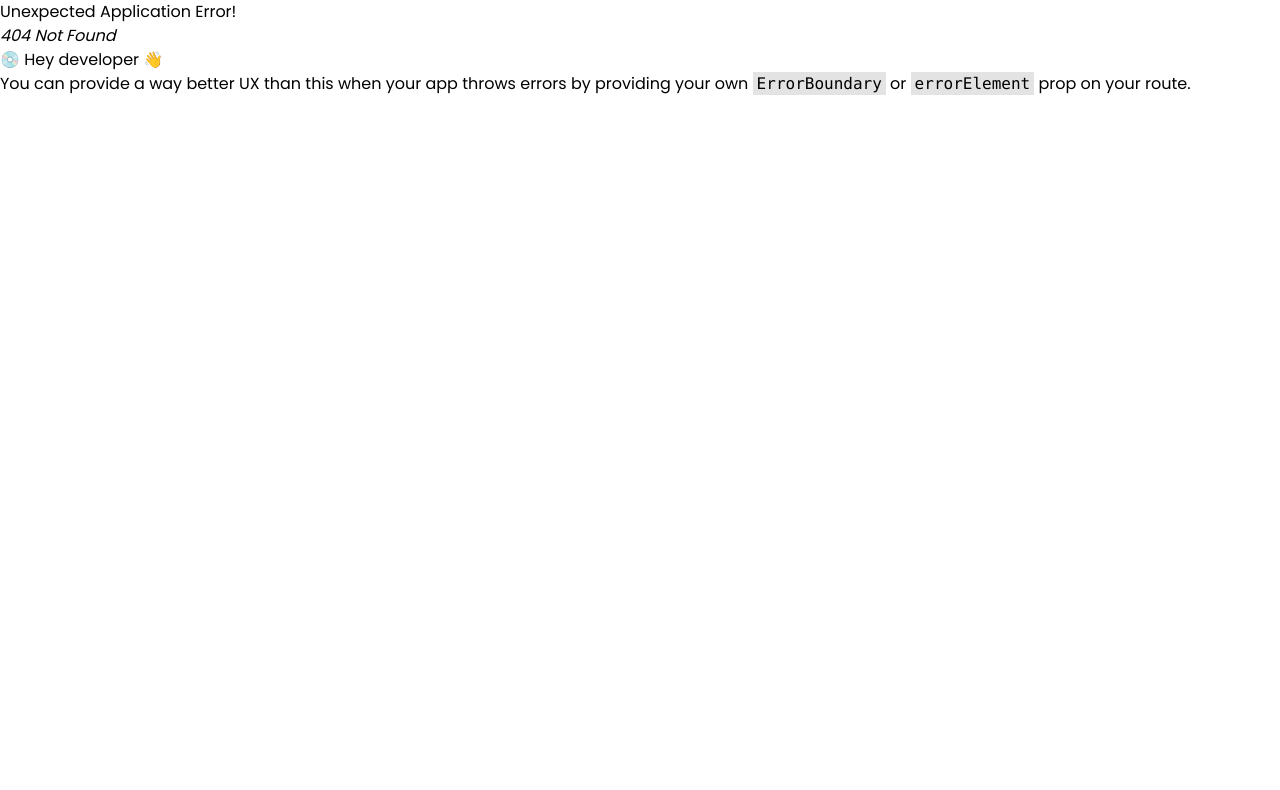
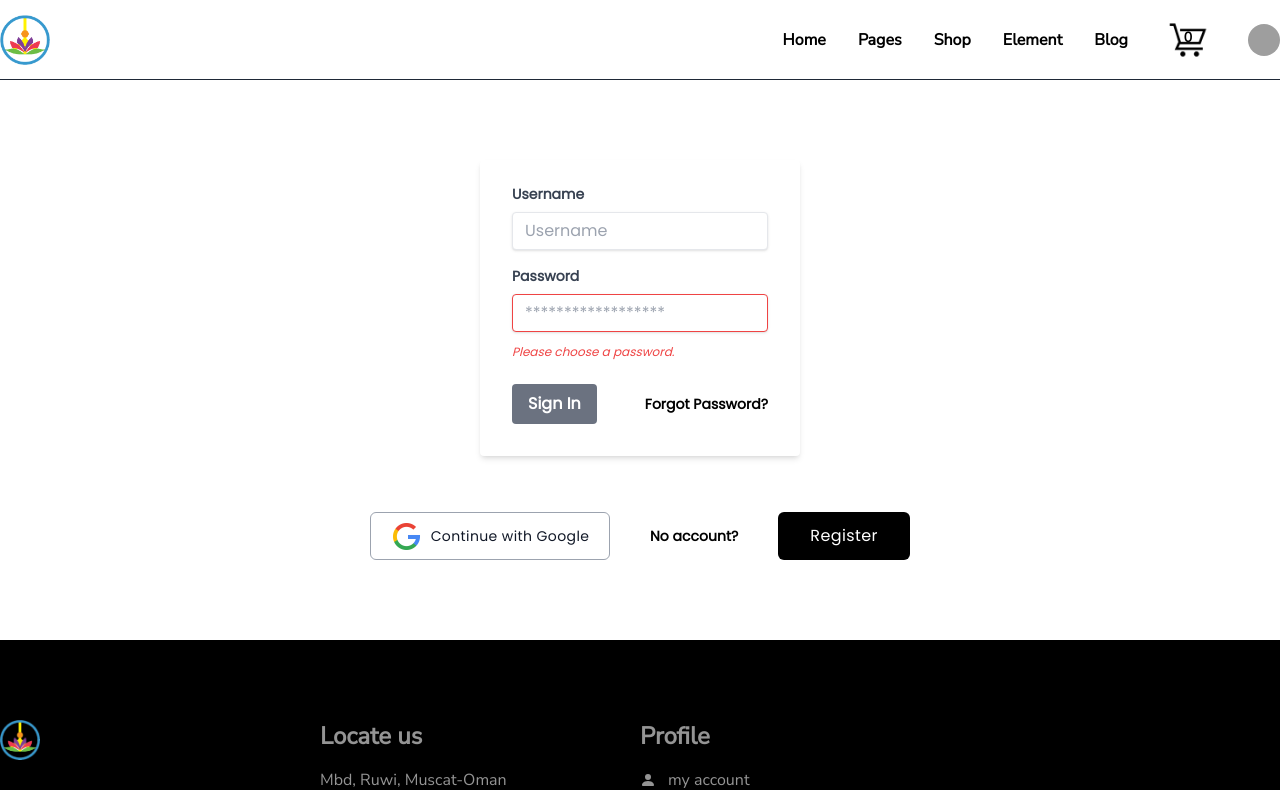
Before and after one commit to Ham12-3/clothing-ecommerce, a React (Create React App) app: page /login in a window 1280 px wide. Before the commit this address had no page. Shown: the top 790 px of the page. Built offline with nearby package versions, Linux system fonts and the light colour scheme; grey boxes are pictures that could not be loaded.

Commit message:
updating

```diff
--- a/src/components/Header.js
+++ b/src/components/Header.js
@@ -49,11 +49,13 @@ const Header = () => {
               </span>
             </div>
           </Link>
-          <img
-            className="w-8 h-8 rounded-full"
-            src="https://cdn.pixabay.com/photo/2016/04/01/10/11/avatar-1299805_640.png"
-            alt="userLogo"
-          />
+          <Link to="/login">
+            <img
+              className="w-8 h-8 rounded-full"
+              src="https://cdn.pixabay.com/photo/2016/04/01/10/11/avatar-1299805_640.png"
+              alt="userLogo"
+            />
+          </Link>
         </div>
       </div>
     </div>
--- a/src/pages/Cart.js
+++ b/src/pages/Cart.js
@@ -2,6 +2,8 @@ import React, { useEffect, useState } from "react";
 import { useSelector } from "react-redux";
 import CartItem from "../components/CartItem";
 import { ToastContainer, toast } from "react-toastify";
+import { Link } from "react-router-dom";
+import { HiOutlineArrowLeft } from "react-icons/hi";
 const Cart = () => {
   const productData = useSelector((state) => state.bazar.productData);
   const [totalAmt, setTotalAmt] = useState("");
@@ -14,6 +16,20 @@ const Cart = () => {
     setTotalAmt(price.toFixed(2));
   }, [productData]);
   return (
+    <div>
+      {!productData.length ? (
+        <div className="flex flex-col justify-center items-center mt-[300px] mb-[300px]">
+          <h1 className="text-3xl">No Product added to cart</h1>
+          <Link to="/">
+            <button className="mt-8 ml-7 flex items-center gap-1 text-gray-400 hover:text-black duration-300">
+              <span>
+                <HiOutlineArrowLeft />
+              </span>
+              go shopping
+            </button>
+          </Link>
+        </div>
+      ) : (
         <div>
           <img
             className="w-full h-60 object-cover"
@@ -35,8 +51,8 @@ const Cart = () => {
                 <p className="flex items-center gap-4 text-base">
                   Shipping
                   <span>
-                Lorem ipsum dolor sit amet, consectetur adipisicing elit. Nobis,
-                impedit!
+                    Lorem ipsum dolor sit amet, consectetur adipisicing elit.
+                    Nobis, impedit!
                   </span>
                 </p>
               </div>
@@ -61,6 +77,8 @@ const Cart = () => {
             theme="dark"
           />
         </div>
+      )}
+    </div>
   );
 };
 
--- /dev/null
+++ b/src/pages/Login.js
@@ -0,0 +1,72 @@
+import React from "react";
+import { googleLogo } from "../assets";
+import { Link } from "react-router-dom";
+
+const Login = () => {
+  return (
+    <div className="w-full flex flex-col items-center justify-center gap-10 py-20">
+      <div className="w-full max-w-xs">
+        <form className="bg-white shadow-md rounded px-8 pt-6 pb-8 mb-4">
+          <div className="mb-4">
+            <label
+              className="block text-gray-700 text-sm font-bold mb-2"
+              for="username"
+            >
+              Username
+            </label>
+            <input
+              className="shadow appearance-none border rounded w-full py-2 px-3 text-gray-700 leading-tight focus:outline-none focus:shadow-outline"
+              id="username"
+              type="text"
+              placeholder="Username"
+            />
+          </div>
+          <div className="mb-6">
+            <label
+              className="block text-gray-700 text-sm font-bold mb-2"
+              for="password"
+            >
+              Password
+            </label>
+            <input
+              className="shadow appearance-none border border-red-500 rounded w-full py-2 px-3 text-gray-700 mb-3 leading-tight focus:outline-none focus:shadow-outline"
+              id="password"
+              type="password"
+              placeholder="******************"
+            />
+            <p className="text-red-500 text-xs italic">
+              Please choose a password.
+            </p>
+          </div>
+          <div className="flex items-center justify-between">
+            <button
+              className="bg-gray-500 hover:bg-gray-700 text-white font-bold py-2 px-4 rounded focus:outline-none focus:shadow-outline"
+              type="button"
+            >
+              Sign In
+            </button>
+            <button className="inline-block align-baseline font-bold text-sm text-black-500 hover:text-black-800">
+              Forgot Password?
+            </button>
+          </div>
+        </form>
+      </div>
+      <div className="w-full flex items-center justify-center gap-10">
+        <div className="text-base w-60 h-12 tracking-wide border-[1px] border-gray-400 rounded-md flex items-center justify-center gap-2 hover:border-blue-600 cursor-pointer duration-300">
+          <img className="w-8" src={googleLogo} alt="" />
+          <span className="text-sm text-gray-900">Continue with Google</span>
+        </div>
+        <h3 className="inline-block align-baseline font-bold text-sm text-black-500 hover:text-black-800">
+          No account?
+        </h3>
+        <Link to="/register">
+          <button className="bg-black text-white text-base py-3 px-8 tracking-wide rounded-md hover:bg-gray-800 duration-300">
+            Register
+          </button>
+        </Link>
+      </div>
+    </div>
+  );
+};
+
+export default Login;
--- /dev/null
+++ b/src/pages/Register.js
@@ -0,0 +1,68 @@
+import React from "react";
+import { googleLogo } from "../assets";
+import { Link } from "react-router-dom";
+const Register = () => {
+  return (
+    <div className="w-full flex flex-col items-center justify-center gap-10 py-20">
+      <div className="w-full max-w-xs">
+        <form className="bg-white shadow-md rounded px-8 pt-6 pb-8 mb-4">
+          <div className="mb-4">
+            <label
+              className="block text-gray-700 text-sm font-bold mb-2"
+              for="username"
+            >
+              Username
+            </label>
+            <input
+              className="shadow appearance-none border rounded w-full py-2 px-3 text-gray-700 leading-tight focus:outline-none focus:shadow-outline"
+              id="username"
+              type="text"
+              placeholder="Username"
+            />
+          </div>
+          <div className="mb-6">
+            <label
+              className="block text-gray-700 text-sm font-bold mb-2"
+              for="password"
+            >
+              Password
+            </label>
+            <input
+              className="shadow appearance-none border border-red-500 rounded w-full py-2 px-3 text-gray-700 mb-3 leading-tight focus:outline-none focus:shadow-outline"
+              id="password"
+              type="password"
+              placeholder="******************"
+            />
+            <p className="text-red-500 text-xs italic">
+              Please choose a password.
+            </p>
+          </div>
+          <div className="flex items-center justify-between">
+            <button
+              className="bg-gray-500 hover:bg-gray-700 text-white font-bold py-2 px-4 rounded focus:outline-none focus:shadow-outline"
+              type="button"
+            >
+              Register
+            </button>
+          </div>
+        </form>
+      </div>
+      <div className="w-full flex items-center justify-center gap-10">
+        <div className="text-base w-60 h-12 tracking-wide border-[1px] border-gray-400 rounded-md flex items-center justify-center gap-2 hover:border-blue-600 cursor-pointer duration-300">
+          <img className="w-8" src={googleLogo} alt="" />
+          <span className="text-sm text-gray-900"> Continue with Google</span>
+        </div>
+        <h3 className="inline-block align-baseline font-bold text-sm text-black-500 hover:text-black-800">
+          Have Account?
+        </h3>
+        <Link to="/login">
+          <button className="bg-black text-white text-base py-3 px-8 tracking-wide rounded-md hover:bg-gray-800 duration-300">
+            Login
+          </button>
+        </Link>
+      </div>
+    </div>
+  );
+};
+
+export default Register;
```
Also changed, not shown: src/App.js (+10 -0 lines). Lines whose indentation alone changed are shown as unchanged.
